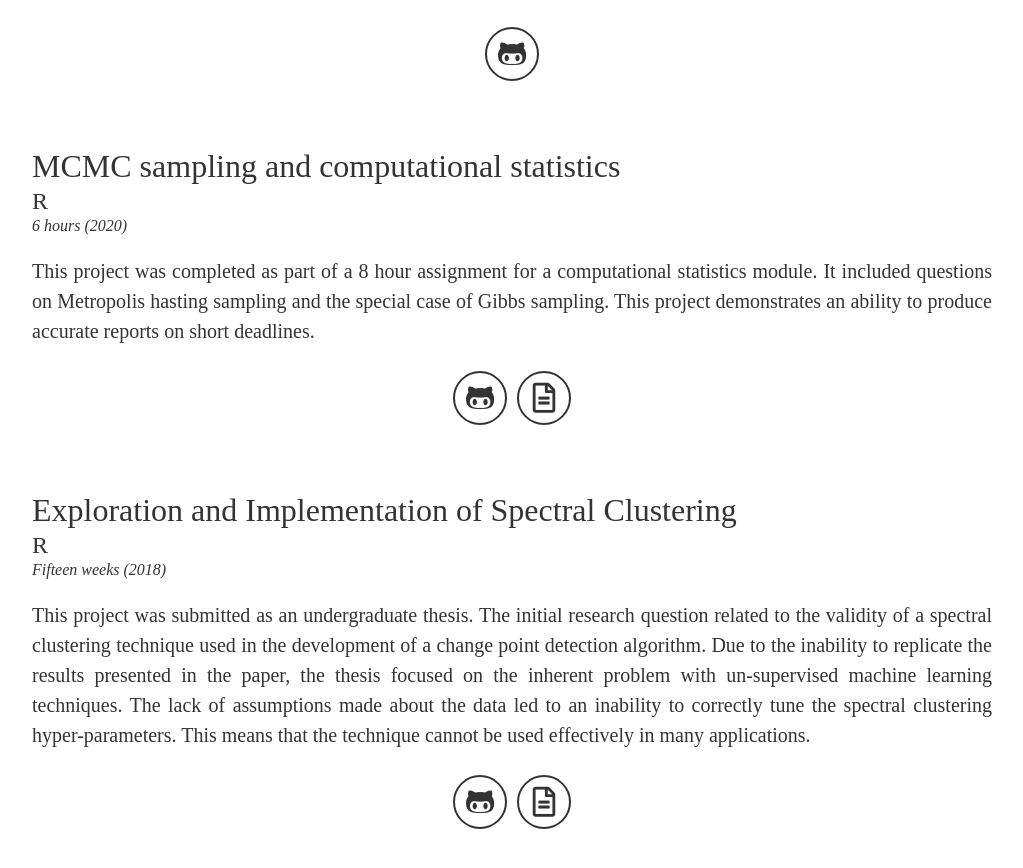
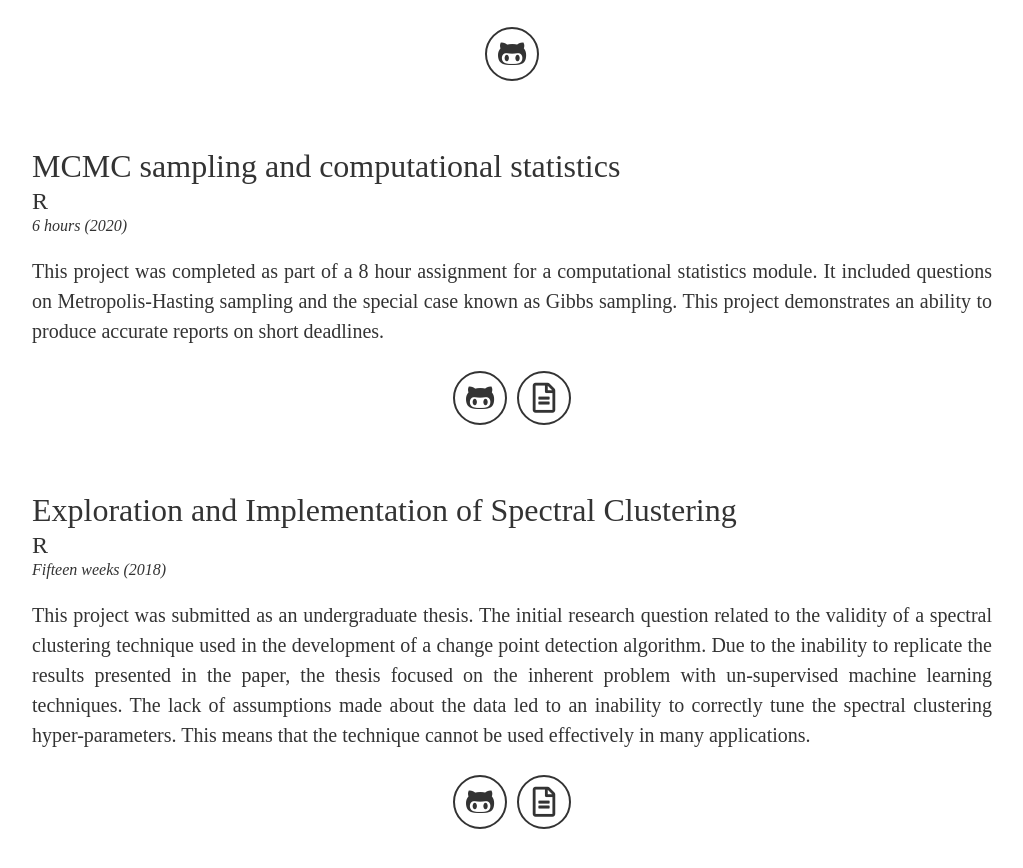
Before and after one commit to tom-keane/tom-keane.github.io, a Jekyll site: the page built from index.html, in a window 1280 px wide and 900 px high, scrolled down 2782 px. Shown: the top 868 px of the window, without its empty margins (128-1151 px from the left). Built offline with Jekyll 4.4.1, drawn with Linux system fonts in a browser that asks for light colours; some web fonts are replaced.

Commit message:
Changes before live

```diff
--- a/_config.yml
+++ b/_config.yml
@@ -32,7 +32,7 @@ project_4_description: This project was completed as part of two course-works su
 project_5_title: MCMC sampling and computational statistics
 project_5_subtitle: R
 project_5_timeframe: 6 hours (2020)
-project_5_description: This project was completed as part of a 8 hour assignment for a computational statistics module. It included questions on Metropolis hasting sampling and the special case of Gibbs sampling. This project demonstrates an ability to produce accurate reports on short deadlines.
+project_5_description: This project was completed as part of a 8 hour assignment for a computational statistics module. It included questions on Metropolis-Hasting sampling and the special case known as Gibbs sampling. This project demonstrates an ability to produce accurate reports on short deadlines.
 
 project_6_title: Exploration and Implementation of Spectral Clustering
 project_6_subtitle: R
--- a/_includes/projects.html
+++ b/_includes/projects.html
@@ -6,7 +6,7 @@
     <h4><i>{{site.project_1_timeframe}}</i></h4>
     <p> {{site.project_1_description}}</p>
     <div class="project-icons">
-        <a aria-label="Project Github" target="_blank" href="https://github.com/tom-keane/past_projects/project_1"><i class="icon fab fa-github-alt" aria-hidden="true"></i></a>
+        <a aria-label="Project Github" target="_blank" href="https://github.com/tom-keane/past_projects/tree/master/project_1"><i class="icon fab fa-github-alt" aria-hidden="true"></i></a>
         <a aria-label="Project Submission" target="_blank" href="../project_1.pdf"><i class="icon far fa-file-alt" aria-hidden="true"></i></a>
     </div>
   </div>
@@ -16,7 +16,7 @@
     <h4><i>{{site.project_2_timeframe}}</i></h4>
     <p> {{site.project_2_description}}</p>
     <div class="project-icons">
-        <a aria-label="Project Github" target="_blank" href="https://github.com/tom-keane/past_projects/project_2"><i class="icon fab fa-github-alt" aria-hidden="true"></i></a>
+        <a aria-label="Project Github" target="_blank" href="https://github.com/tom-keane/past_projects/tree/master/project_2"><i class="icon fab fa-github-alt" aria-hidden="true"></i></a>
         <a aria-label="Project Submission" target="_blank" href="../project_2.pdf"><i class="icon far fa-file-alt" aria-hidden="true"></i></a>
     </div>
   </div>
@@ -26,7 +26,7 @@
     <h4><i>{{site.project_3_timeframe}}</i></h4>
     <p> {{site.project_3_description}}</p>
     <div class="project-icons">
-        <a aria-label="Project Github" target="_blank" href="https://github.com/tom-keane/past_projects/project_3"><i class="icon fab fa-github-alt" aria-hidden="true"></i></a>
+        <a aria-label="Project Github" target="_blank" href="https://github.com/tom-keane/past_projects/tree/master/project_3"><i class="icon fab fa-github-alt" aria-hidden="true"></i></a>
         <a aria-label="Project Submission" target="_blank" href="../project_3.pdf"><i class="icon far fa-file-alt" aria-hidden="true"></i></a>
     </div>
   </div>
@@ -36,7 +36,7 @@
     <h4><i>{{site.project_4_timeframe}}</i></h4>
     <p> {{site.project_4_description}}</p>
     <div class="project-icons">
-        <a aria-label="Project Github" target="_blank" href="https://github.com/tom-keane/past_projects/project_4"><i class="icon fab fa-github-alt" aria-hidden="true"></i></a>
+        <a aria-label="Project Github" target="_blank" href="https://github.com/tom-keane/past_projects/tree/master/project_4"><i class="icon fab fa-github-alt" aria-hidden="true"></i></a>
     </div>
   </div>
   <div class="project-container">
@@ -45,7 +45,7 @@
     <h4><i>{{site.project_5_timeframe}}</i></h4>
     <p> {{site.project_5_description}}</p>
     <div class="project-icons">
-        <a aria-label="Project Github" target="_blank" href="https://github.com/tom-keane/past_projects/project_5"><i class="icon fab fa-github-alt" aria-hidden="true"></i></a>
+        <a aria-label="Project Github" target="_blank" href="https://github.com/tom-keane/past_projects/tree/master/project_5"><i class="icon fab fa-github-alt" aria-hidden="true"></i></a>
         <a aria-label="Project Submission" target="_blank" href="../project_5.pdf"><i class="icon far fa-file-alt" aria-hidden="true"></i></a>
     </div>
   </div>
@@ -55,7 +55,7 @@
     <h4><i>{{site.project_6_timeframe}}</i></h4>
     <p> {{site.project_6_description}}</p>
     <div class="project-icons">
-        <a aria-label="Project Github" target="_blank" href="https://github.com/tom-keane/past_projects/project_6"><i class="icon fab fa-github-alt" aria-hidden="true"></i></a>
+        <a aria-label="Project Github" target="_blank" href="https://github.com/tom-keane/past_projects/tree/master/project_6"><i class="icon fab fa-github-alt" aria-hidden="true"></i></a>
         <a aria-label="Project Submission" target="_blank" href="../project_6.pdf"><i class="icon far fa-file-alt" aria-hidden="true"></i></a>
     </div>
   </div>
```
